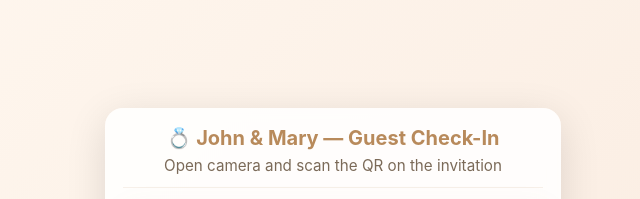
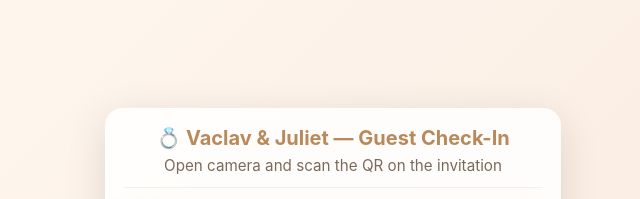
Before and after one commit to Timmyquan123/scanner, a plain HTML site: page index.html in a window 1280 px wide. Shown: the top 199 px of the page, without its empty margins (307-947 px from the left). Drawn offline with Linux system fonts and the light colour scheme.

Commit message:
Update index.html

```diff
--- a/index.html
+++ b/index.html
@@ -78,7 +78,7 @@
 
   <div class="card">
     <header>
-      <h1>💍 John & Mary — Guest Check-In</h1>
+      <h1>💍 Vaclav & Juliet — Guest Check-In</h1>
       <p class="lead">Open camera and scan the QR on the invitation</p>
     </header>
 
```
